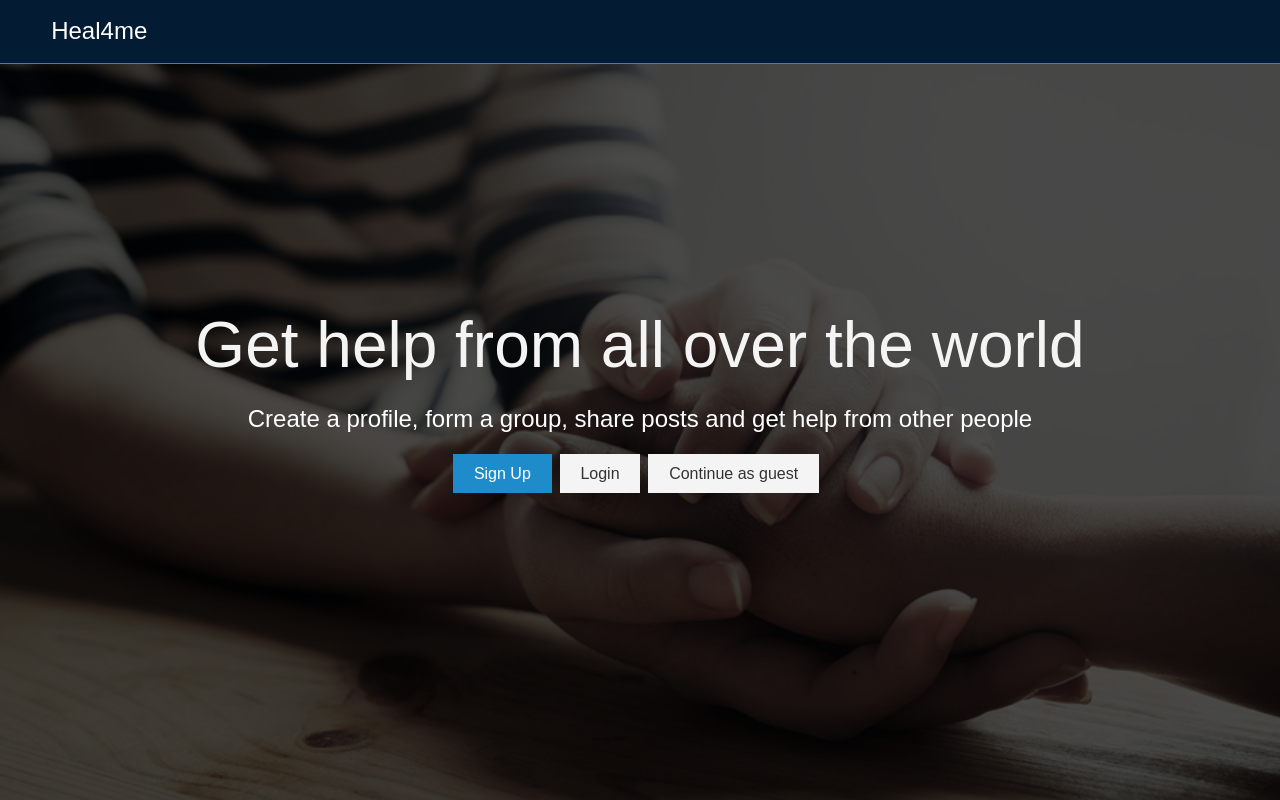
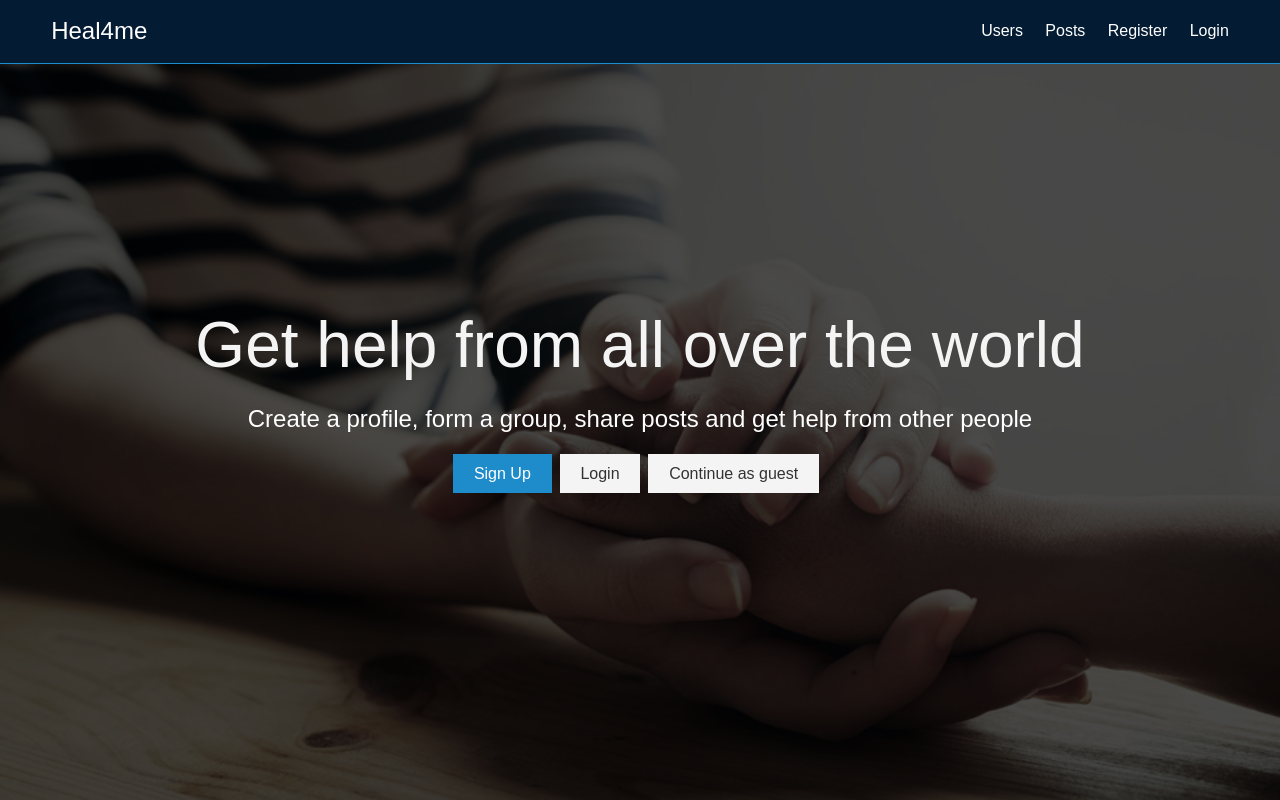
Before and after one commit to zacknawrocki/Heal4me, a React app in the folder SocialNetwork/client/: page / in a window 1280 px wide. Built offline with nearby package versions, Linux system fonts and the light colour scheme.

Commit message:
Navbar bug fixed

```diff
--- a/SocialNetwork/client/src/components/layout/Navbar.js
+++ b/SocialNetwork/client/src/components/layout/Navbar.js
@@ -4,7 +4,7 @@ import {connect} from 'react-redux';
 import PropTypes from 'prop-types';
 import {logout} from '../../actions/auth';
 
-const Navbar = ({auth: {isAuthenticated, loading, user}, logout}) => {
+const Navbar = ({auth: {isAuthenticated, user}, logout}) => {
   const authLinks = (
     <ul>
       <li>
@@ -75,9 +75,7 @@ const Navbar = ({auth: {isAuthenticated, loading, user}, logout}) => {
              Welcome, <span style={{color: '#1296db'}}>{user.name}</span></div> : null
         }
       </h1>
-      {!loading && (
-        <Fragment>{isAuthenticated ? authLinks : guestLinks}</Fragment>
-      )}
+      <Fragment>{!isAuthenticated || isAuthenticated == null ? guestLinks : authLinks }</Fragment>
     </nav>
   );
 };
```
